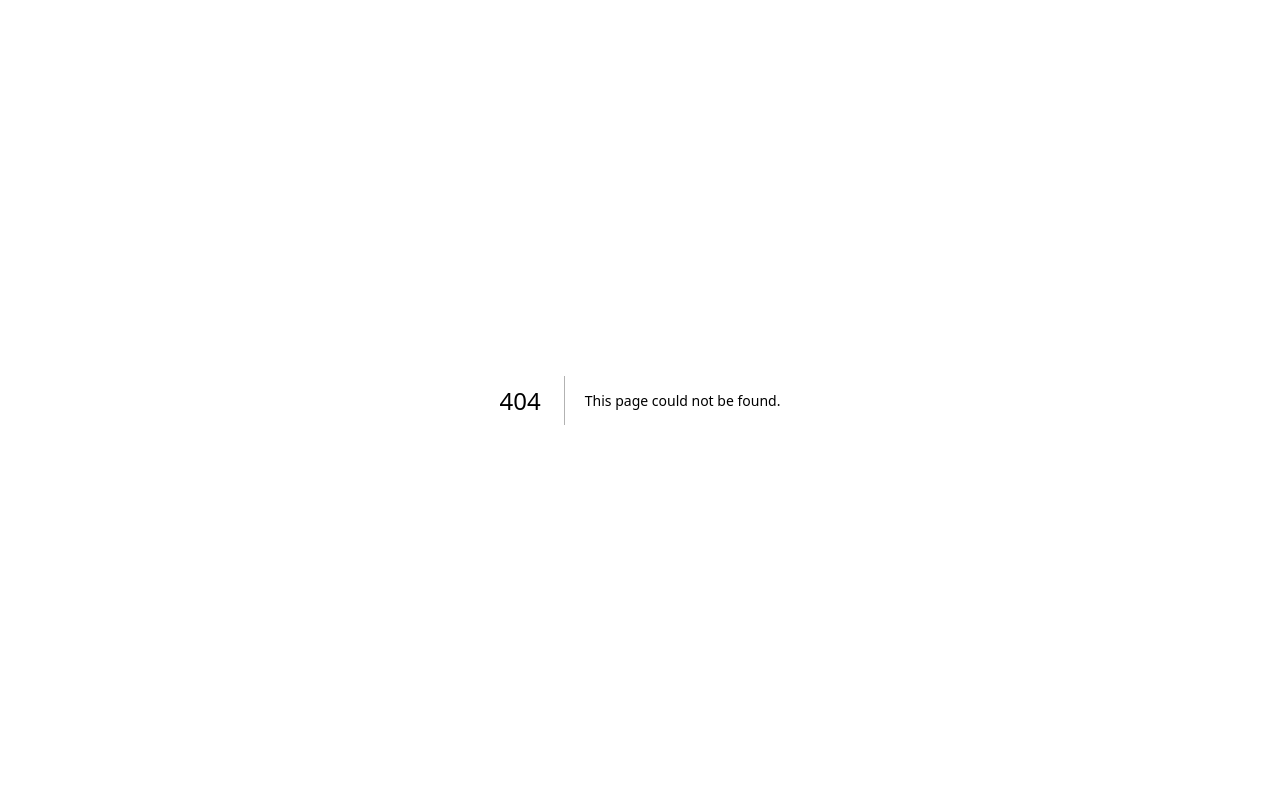
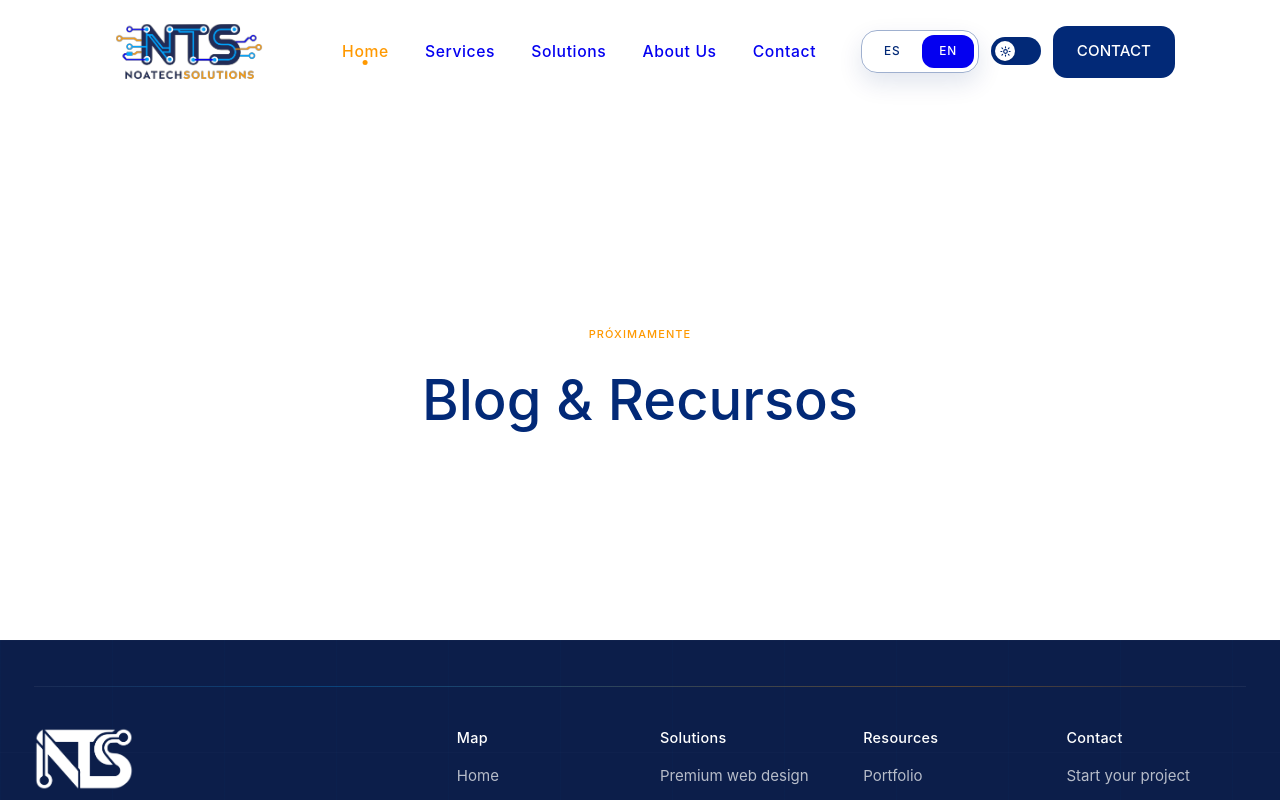
Before and after one commit to NoaTechSolutions/nts-website, a Next.js app: page /blog in a window 1280 px wide. Before the commit this address had no page. Shown: the top 800 px of the page. Built offline with nearby package versions, Linux system fonts and the light colour scheme.

Commit message:
feat: paginas placeholder + fix nav links

```diff
--- /dev/null
+++ b/app/blog/page.tsx
@@ -0,0 +1,12 @@
+import type { Metadata } from "next";
+import { PlaceholderPage } from "../components/placeholder-page";
+
+export const metadata: Metadata = {
+  title: "Blog & Recursos",
+  description:
+    "Artículos, guías y recursos sobre diseño web, SEO, marketing digital y estrategia de marca — NoaTechSolutions.",
+};
+
+export default function BlogPage() {
+  return <PlaceholderPage title="Blog & Recursos" />;
+}
--- /dev/null
+++ b/app/components/placeholder-page.tsx
@@ -0,0 +1,46 @@
+import { ResizableNavbarDemo } from "./resizable-navbar-demo";
+import { SiteFooterI18n } from "./site-footer-i18n";
+
+export function PlaceholderPage({ title }: { title: string }) {
+  return (
+    <main className="page-shell">
+      <ResizableNavbarDemo />
+      <section
+        style={{
+          minHeight: "80vh",
+          display: "flex",
+          alignItems: "center",
+          justifyContent: "center",
+          flexDirection: "column",
+          gap: "1rem",
+          paddingTop: "8rem",
+          paddingInline: "1.5rem",
+        }}
+      >
+        <p
+          style={{
+            fontSize: "11px",
+            fontWeight: 500,
+            textTransform: "uppercase",
+            letterSpacing: "0.1em",
+            color: "var(--color-amber)",
+          }}
+        >
+          Próximamente
+        </p>
+        <h1
+          style={{
+            fontSize: "clamp(2rem, 5vw, 3.5rem)",
+            fontWeight: 500,
+            color: "var(--color-navy)",
+            textAlign: "center",
+            margin: 0,
+          }}
+        >
+          {title}
+        </h1>
+      </section>
+      <SiteFooterI18n />
+    </main>
+  );
+}
--- a/app/components/resizable-navbar-demo.tsx
+++ b/app/components/resizable-navbar-demo.tsx
@@ -25,33 +25,33 @@ export function ResizableNavbarDemo() {
   const navItems = [
     {
       name: t.nav.home,
-      link: "#home",
+      link: "/",
     },
     {
       name: t.nav.services,
-      link: "#servicios",
+      link: "/servicios",
       children: [
         {
           name: t.nav.webDesign,
-          link: "#website-design",
+          link: "/servicios",
         },
         {
           name: t.nav.branding,
-          link: "#branding",
+          link: "/servicios",
         },
         {
           name: t.nav.businessCards,
-          link: "#business-card",
+          link: "/servicios",
         },
       ],
     },
     {
       name: t.nav.solutions,
-      link: "#solutions",
+      link: "/portafolio",
     },
     {
       name: t.nav.about,
-      link: "#about-us",
+      link: "/nosotros",
     },
     {
       name: t.nav.contact,
--- /dev/null
+++ b/app/components/site-footer-i18n.tsx
@@ -0,0 +1,18 @@
+"use client";
+
+import { useLanguage } from "./language-provider";
+import { translations } from "@/lib/i18n";
+import { SiteFooter } from "./site-footer";
+
+export function SiteFooterI18n() {
+  const { locale } = useLanguage();
+  const footer = translations[locale].footerSection;
+  return (
+    <SiteFooter
+      eyebrow={footer.eyebrow}
+      watermark={footer.watermark}
+      copyright={footer.copyright}
+      columns={footer.columns}
+    />
+  );
+}
--- /dev/null
+++ b/app/contacto/page.tsx
@@ -0,0 +1,12 @@
+import type { Metadata } from "next";
+import { PlaceholderPage } from "../components/placeholder-page";
+
+export const metadata: Metadata = {
+  title: "Contacto",
+  description:
+    "Empezá tu proyecto con NoaTechSolutions — contactanos para consultas, cotizaciones o asesoría inicial gratis.",
+};
+
+export default function ContactoPage() {
+  return <PlaceholderPage title="Contacto" />;
+}
--- /dev/null
+++ b/app/nosotros/page.tsx
@@ -0,0 +1,12 @@
+import type { Metadata } from "next";
+import { PlaceholderPage } from "../components/placeholder-page";
+
+export const metadata: Metadata = {
+  title: "Sobre Nosotros",
+  description:
+    "Conocé al equipo y la filosofía de NoaTechSolutions — una agencia digital enfocada en resultados.",
+};
+
+export default function NosotrosPage() {
+  return <PlaceholderPage title="Sobre Nosotros" />;
+}
--- /dev/null
+++ b/app/portafolio/page.tsx
@@ -0,0 +1,12 @@
+import type { Metadata } from "next";
+import { PlaceholderPage } from "../components/placeholder-page";
+
+export const metadata: Metadata = {
+  title: "Portafolio de Proyectos",
+  description:
+    "Casos de estudio y proyectos destacados de NoaTechSolutions — diseño web, branding y soluciones digitales.",
+};
+
+export default function PortafolioPage() {
+  return <PlaceholderPage title="Portafolio de Proyectos" />;
+}
--- /dev/null
+++ b/app/servicios/page.tsx
@@ -0,0 +1,12 @@
+import type { Metadata } from "next";
+import { PlaceholderPage } from "../components/placeholder-page";
+
+export const metadata: Metadata = {
+  title: "Nuestros Servicios",
+  description:
+    "Diseño web, SEO, branding y marketing digital — servicios de NoaTechSolutions para hacer crecer tu marca.",
+};
+
+export default function ServiciosPage() {
+  return <PlaceholderPage title="Nuestros Servicios" />;
+}
```
